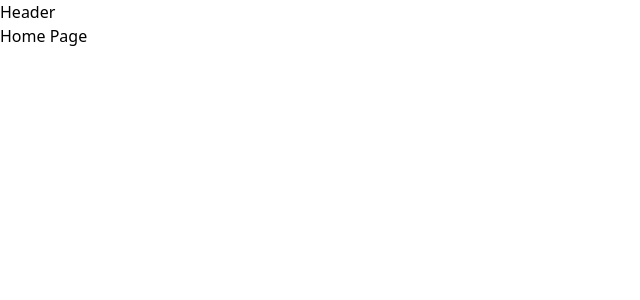
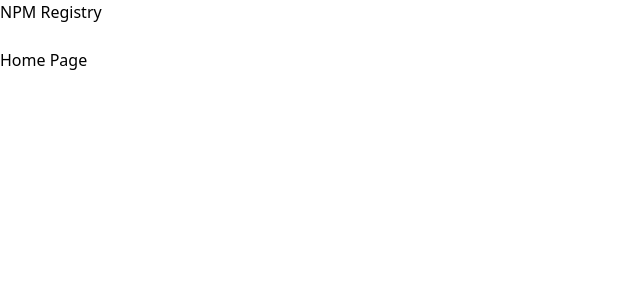
Before and after one commit to numberwang55/registry, a React (Vite) app: page / in a window 1280 px wide. Shown: the top 300 px of the page, without its empty margins (0-640 px from the left). Built offline with nearby package versions, Linux system fonts and the light colour scheme.

Commit message:
added navigation

```diff
--- a/src/components/Header.tsx
+++ b/src/components/Header.tsx
@@ -1,3 +1,9 @@
+import { Link } from "react-router-dom"
+import SearchInput from "./SearchInput"
+
 export default function Header() {
-  return <div>Header</div>
+  return <div>
+    <Link to="/">NPM Registry</Link>
+    <SearchInput/>
+  </div>
 }
--- /dev/null
+++ b/src/components/SearchInput.tsx
@@ -0,0 +1,23 @@
+import { useState } from "react";
+import { useNavigate } from "react-router-dom";
+
+export default function SearchInput() {
+  const [term, setTerm] = useState("");
+  const navigate = useNavigate()
+
+  const handleSubmit = (event: React.FormEvent<HTMLFormElement>) => {
+    event.preventDefault()
+
+    navigate(`/search?term=${term}`)
+  };
+
+  return (
+    <form onSubmit={handleSubmit}>
+      <input
+        type="text"
+        value={term}
+        onChange={(e) => setTerm(e.target.value)}
+      />
+    </form>
+  );
+}
```
